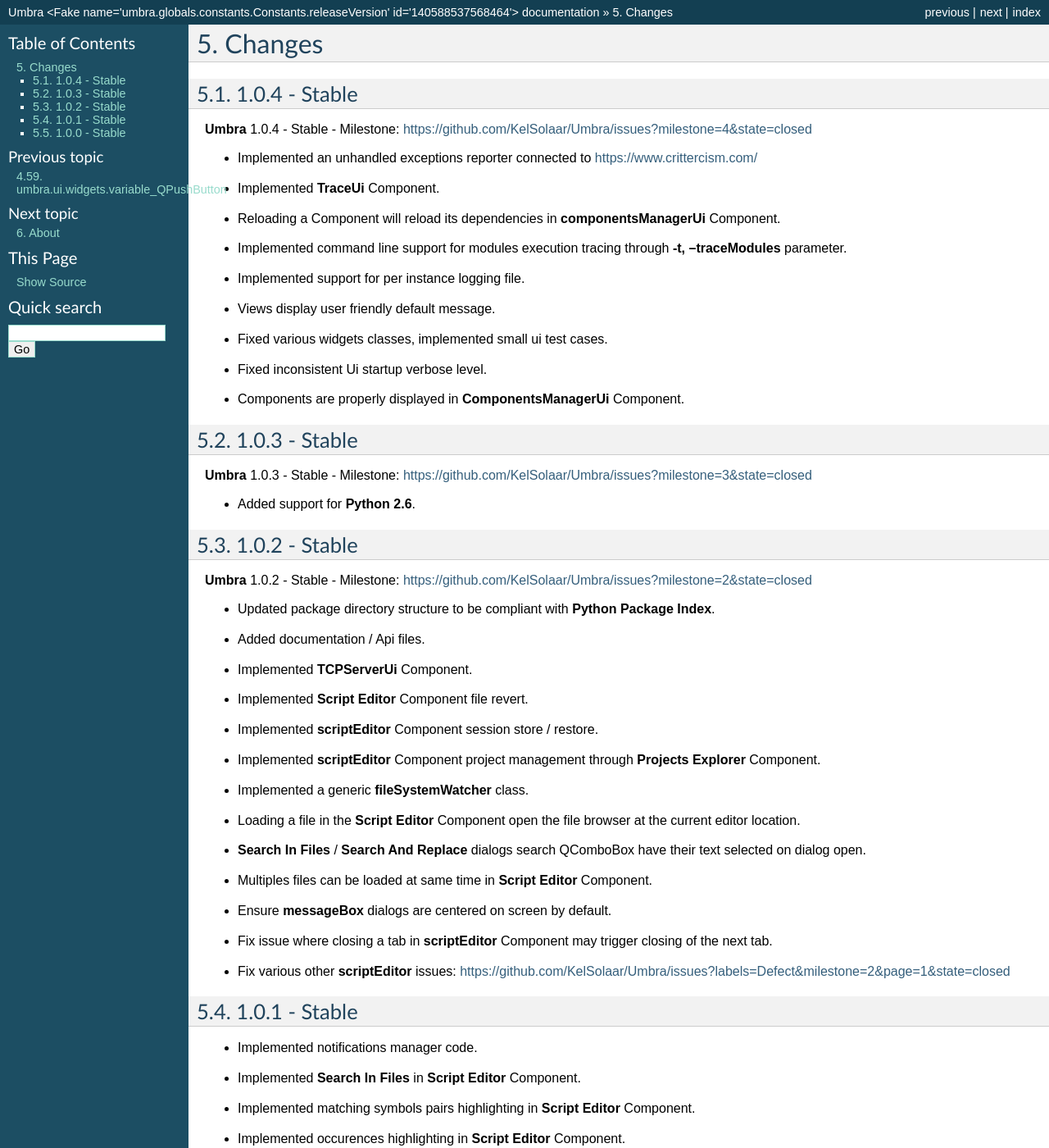
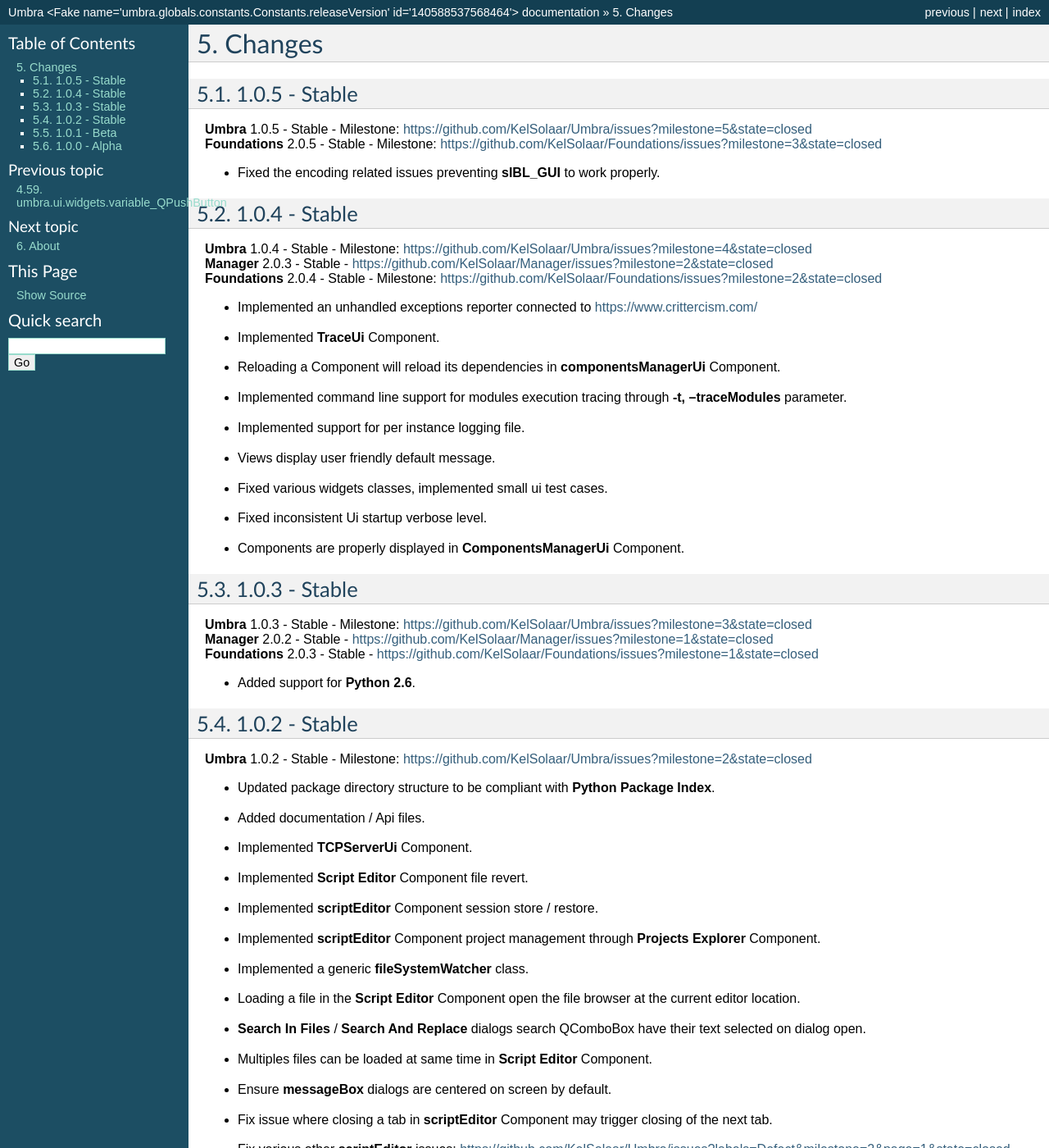
Before and after one commit to KelSolaar/Umbra, a Sphinx documentation site: the page built from docs/sphinx/source/resources/pages/changes.rst, in a window 1280 px wide and 1400 px high. Shown: the whole window at 82% size. Built offline with Sphinx 7.4.7, drawn with Linux system fonts in a browser that asks for light colours; some of the changed text lies outside the part shown.

Commit message:
Update "CHANGES.rst" file.

```diff
--- a/docs/sphinx/source/resources/pages/changes.rst
+++ b/docs/sphinx/source/resources/pages/changes.rst
@@ -1,10 +1,20 @@
 Changes
 =======
+
+1.0.5 - Stable
+--------------
+
+| **Umbra** 1.0.5 - Stable - Milestone: https://github.com/KelSolaar/Umbra/issues?milestone=5&state=closed
+| **Foundations** 2.0.5 - Stable - Milestone: https://github.com/KelSolaar/Foundations/issues?milestone=3&state=closed
+
+-  Fixed the encoding related issues preventing **sIBL_GUI** to work properly.
 
 1.0.4 - Stable
 --------------
 
 | **Umbra** 1.0.4 - Stable - Milestone: https://github.com/KelSolaar/Umbra/issues?milestone=4&state=closed
+| **Manager** 2.0.3 - Stable - https://github.com/KelSolaar/Manager/issues?milestone=2&state=closed
+| **Foundations** 2.0.4 - Stable - Milestone: https://github.com/KelSolaar/Foundations/issues?milestone=2&state=closed
 
 -  Implemented an unhandled exceptions reporter connected to https://www.crittercism.com/
 -  Implemented **TraceUi** Component.
@@ -20,6 +30,8 @@ Changes
 --------------
 
 | **Umbra** 1.0.3 - Stable - Milestone: https://github.com/KelSolaar/Umbra/issues?milestone=3&state=closed
+| **Manager** 2.0.2 - Stable - https://github.com/KelSolaar/Manager/issues?milestone=1&state=closed
+| **Foundations** 2.0.3 - Stable - https://github.com/KelSolaar/Foundations/issues?milestone=1&state=closed
 
 -  Added support for **Python 2.6**.
 
@@ -42,8 +54,10 @@ Changes
 -  Fix issue where closing a tab in **scriptEditor** Component may trigger closing of the next tab.
 -  Fix various other **scriptEditor** issues: https://github.com/KelSolaar/Umbra/issues?labels=Defect&milestone=2&page=1&state=closed
 
-1.0.1 - Stable
---------------
+1.0.1 - Beta
+------------
+
+| **Umbra** 1.0.1 - Beta - Milestone: https://github.com/KelSolaar/Umbra/issues?milestone=1&state=closed
 
 -  Implemented notifications manager code.
 -  Implemented **Search In Files** in **Script Editor** Component.
@@ -56,7 +70,7 @@ Changes
 -  Refactored the layouts management code.
 -  Added support for command line files arguments.
 
-1.0.0 - Stable
---------------
+1.0.0 - Alpha
+-------------
 
 -  Initial release of **Umbra**.
```
